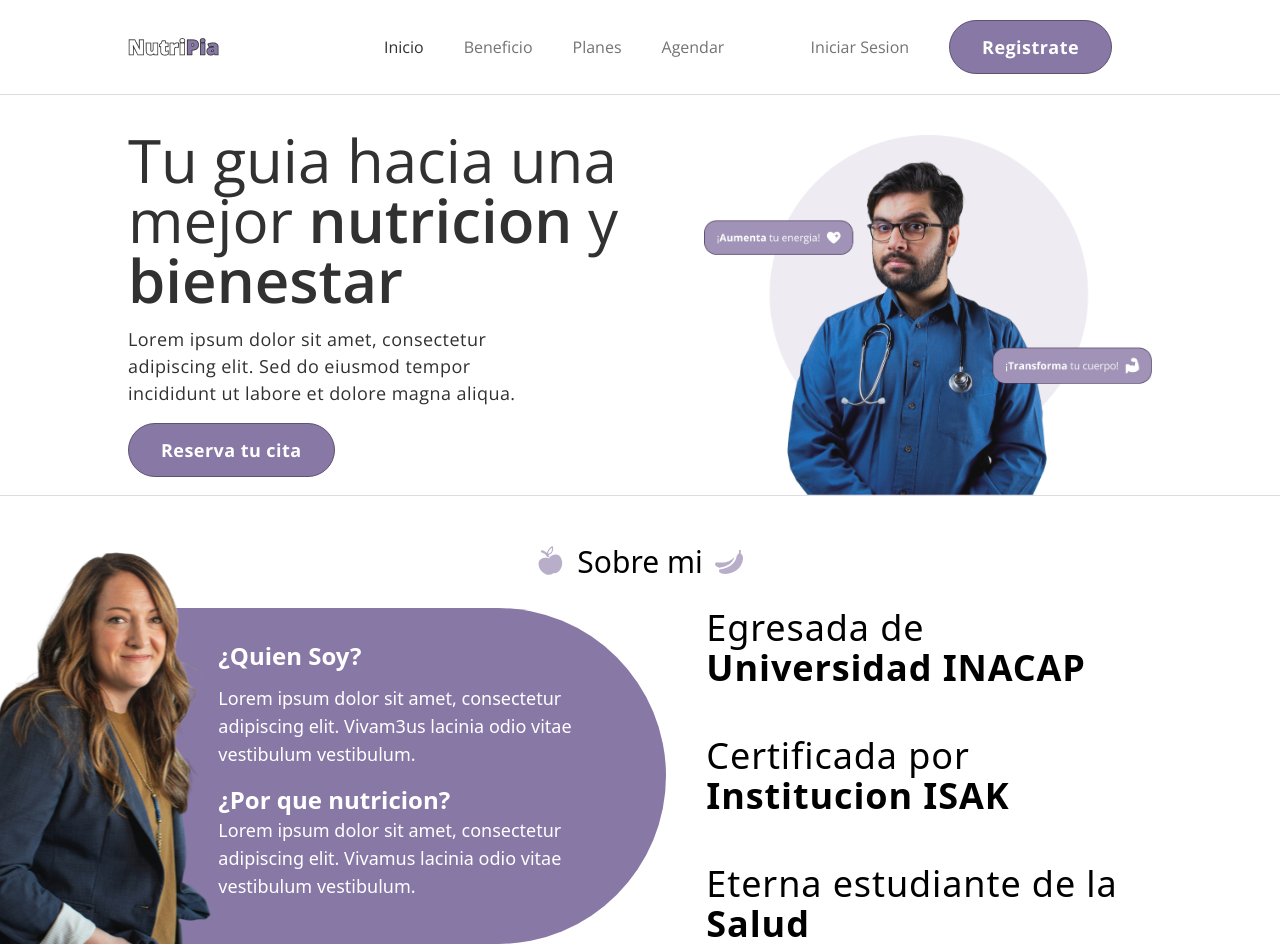
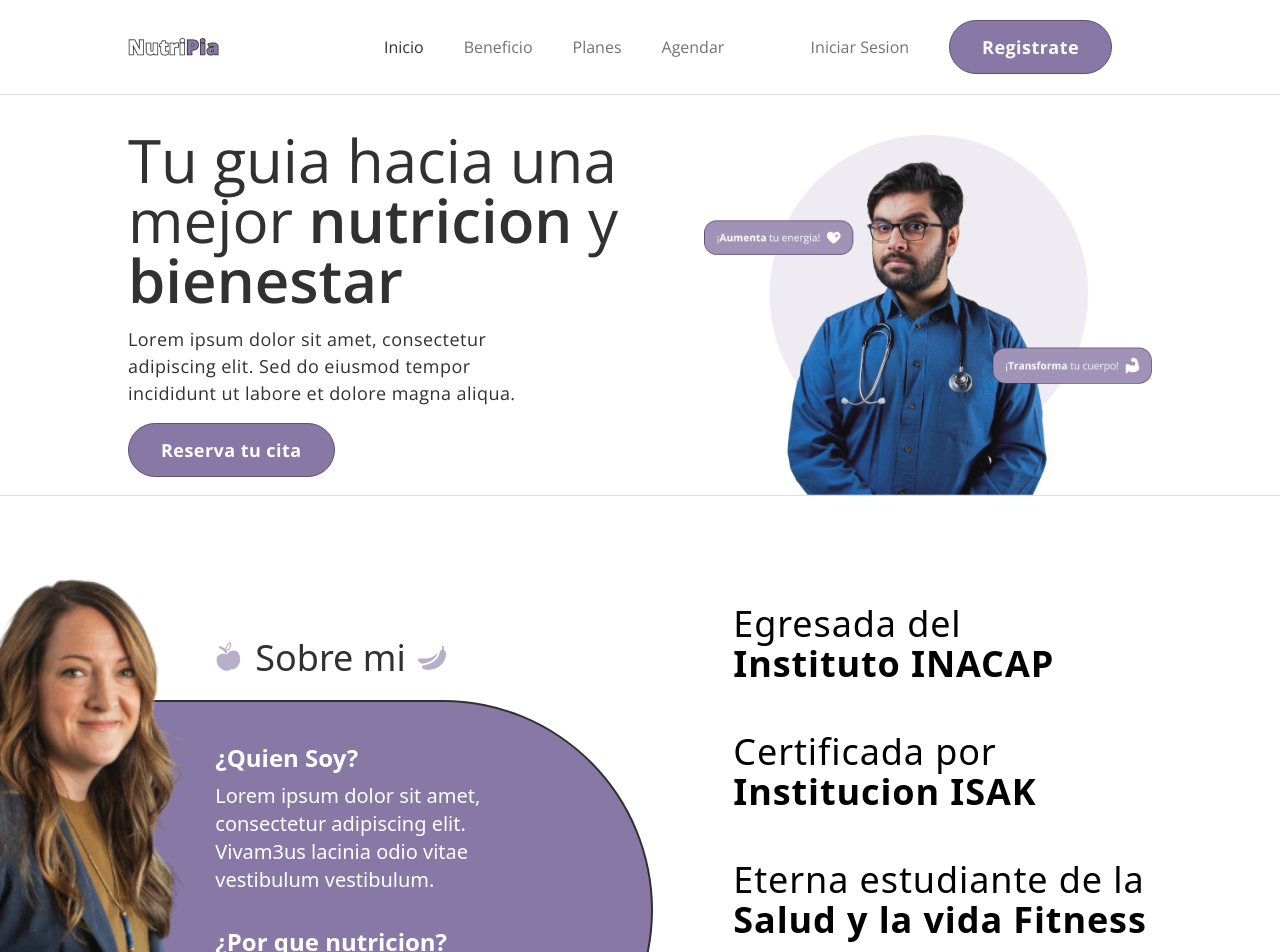
Before and after one commit to JooseMM/nutripia, an Angular app: page /inicio in a window 1280 px wide. Shown: the top 952 px of the page. Built offline with nearby package versions, Linux system fonts and the light colour scheme.

Commit message:
finish desktop about section

```diff
--- a/src/app/pages/home/components/about/about.component.html
+++ b/src/app/pages/home/components/about/about.component.html
@@ -1,35 +1,36 @@
-<section class="py-12 flex flex-col items-center space-y-7 px-5">
-  <nt-subtitle title="Sobre mi" />
-    <div class="flex flex-col | lg:flex-row">
+<section class="py-12 flex flex-col items-center space-y-7 px-5 | lg:py-20">
+  <nt-subtitle class="lg:hidden" title="Sobre mi" />
+    <div class="flex flex-col | lg:flex-row ">
       <div class="flex flex-col space-y-4 max-w-64 items-center text-center | lg:max-w-none lg:ml-10 lg:space-y-12 lg:items-start lg:text-left lg:order-2 ">
         <h3 class="text-4xl tracking-wide font-light">
-          Egresada de <b class="block font-black">Universidad INACAP</b>
+          Egresada del <b class="block font-black">Instituto INACAP</b>
         </h3>
         <h3 class="text-4xl tracking-wide font-light ">
           Certificada por <b class="block font-black">Institucion ISAK</b>
         </h3>
         <h3 class="text-4xl tracking-wide font-light">
-          Eterna estudiante de la <b class="block font-black">Salud</b>
+          Eterna estudiante de la <b class="block font-black">Salud y la vida Fitness</b>
         </h3>
       </div>
       <div
-          class="flex flex-col items-center bg-primary-purple overflow-hidden text-white w-full max-w-80 text-center px-6 pt-8 space-y-4 rounded-t-lg rounded-b-[135px] | lg:items-start lg:w-auto  lg:justify-start lg:max-w-xl lg:text-left lg:pl-14 lg:pr-16 lg:order-1 lg:rounded-e-full lg:overflow-visible lg:relative "
+          class="flex flex-col items-center bg-primary-purple overflow-hidden text-white w-full border-2 border-solid border-charcoal  max-w-80 text-center px-6 pt-8 rounded-t-lg rounded-b-[135px] | lg:items-start lg:mt-24 lg:py-10 lg:w-auto  lg:justify-start lg:max-w-xl lg:text-left lg:pl-20 lg:pr-24 lg:order-1 lg:rounded-e-full lg:overflow-visible lg:relative lg:mr-10 "
       >
-      <div class="space-y-3 w-full max-w-sm">
-          <h2 class="font-semibold text-xl | lg:text-2xl">¿Quien Soy?</h2>
-          <p class="text-lg">
+      <nt-subtitle class="hidden | lg:text-charcoal lg:block lg:absolute top-[-4rem] " title="Sobre mi" />
+      <div class="space-y-2 w-full max-w-sm | lg:max-w-[340px]">
+          <h2 class="font-semibold text-2xl | lg:text-2xl">¿Quien Soy?</h2>
+          <p class="text-xl ">
             Lorem ipsum dolor sit amet, consectetur adipiscing elit. Vivam3us lacinia
             odio vitae vestibulum vestibulum.
           </p>
         </div>
-        <div class="max-w-sm">
-          <h2 class="font-semibold text-xl | lg:text-2xl">¿Por que nutricion?</h2>
-          <p class="lg:text-lg">
+        <div class="max-w-sm mt-8 | lg:max-w-[340px]  lg:space-y-2 ">
+          <h2 class="font-semibold text-2xl | lg:text-2xl">¿Por que nutricion?</h2>
+          <p class="lg:text-xl ">
             Lorem ipsum dolor sit amet, consectetur adipiscing elit. Vivamus lacinia
             odio vitae vestibulum vestibulum.
           </p>
         </div>
-        <img src="assets/images/mobile-about-image.png" class="lg:absolute lg:left-0 lg:bottom-0 lg:translate-x-[-75%]" />
+        <img src="assets/images/mobile-about-image.png" class="lg:absolute lg:w-full lg:max-w-md lg:left-0 lg:bottom-0 lg:translate-x-[-75%]" />
       </div>
     </div>
 </section>
--- a/src/app/shared/subtitle/subtitle.component.html
+++ b/src/app/shared/subtitle/subtitle.component.html
@@ -1,5 +1,5 @@
 <div class="flex space-x-3 items-center">
   <img src="/assets/icons/apple-icon.svg" class="w-7" alt="fruit icon"/>
-  <h2 class="text-2xl font-light | lg:text-3xl">{{ title() }}</h2>
+  <h2 class="text-2xl font-normal | lg:text-4xl">{{ title() }}</h2>
   <img src="/assets/icons/banana-icon.svg" class="w-7"  alt="fruit icon"/>
 </div>
```
